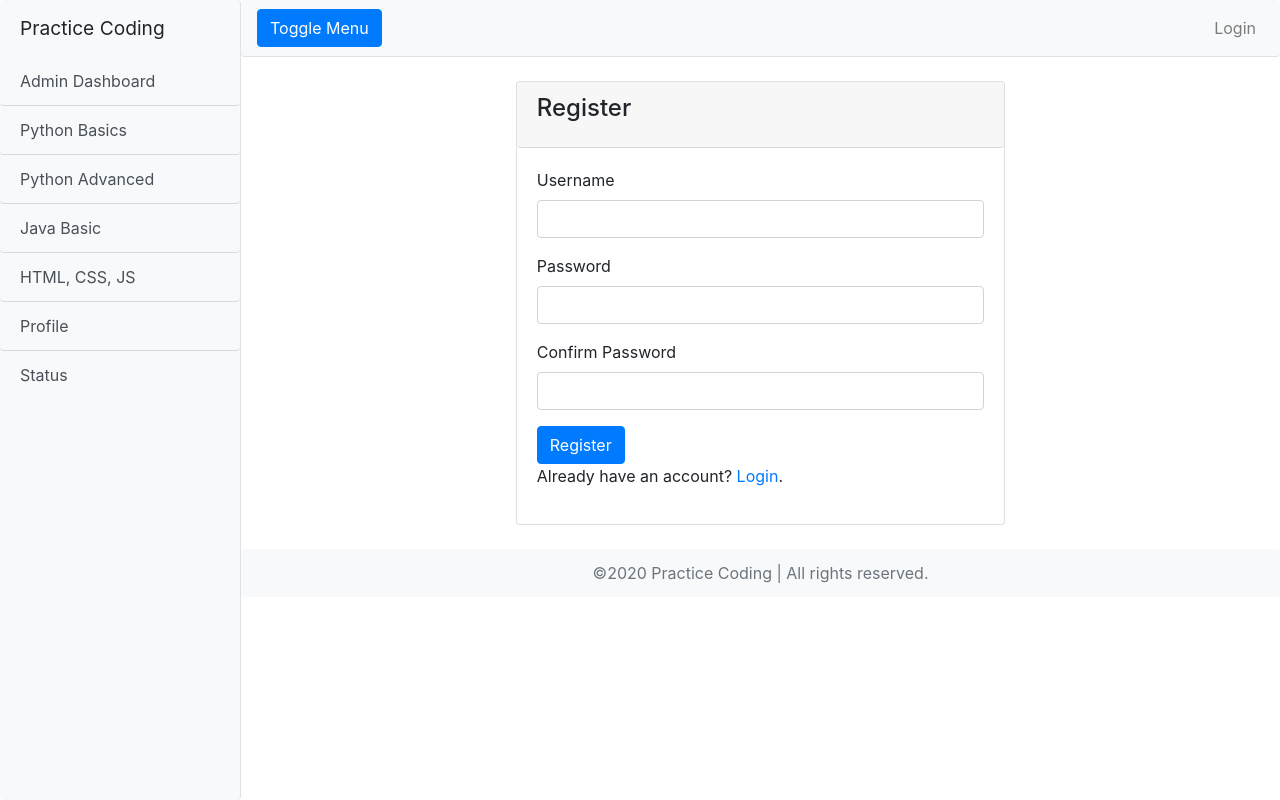
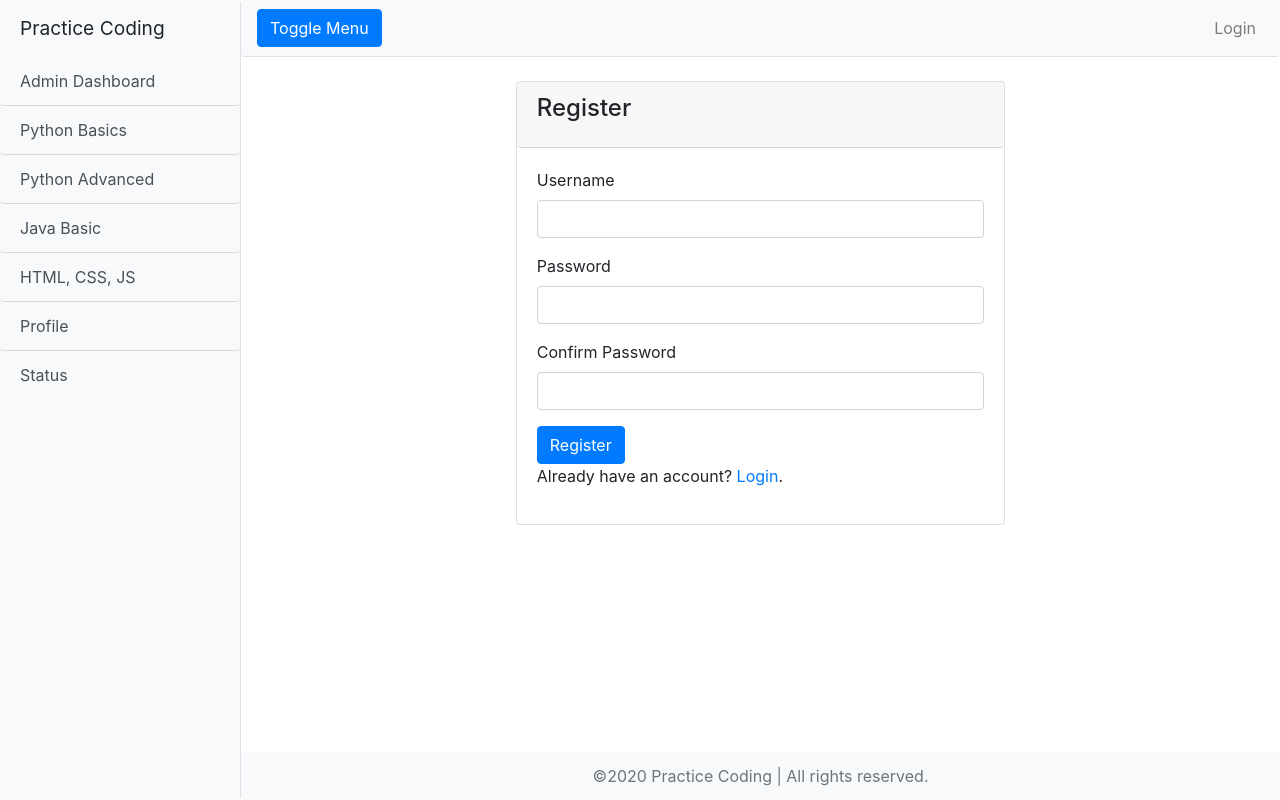
Before and after one commit to Simple2B/Avantika, a Flask app: page /register in a window 1280 px wide. Run offline with Flask 2, Linux system fonts and the light colour scheme; some libraries are stand-ins or nearby versions.

Commit message:
Footer To Bottom

```diff
--- a/app/templates/base.html
+++ b/app/templates/base.html
@@ -37,12 +37,13 @@
     <!-- /#sidebar-wrapper -->
 
     <!-- Page Content -->
-  <div id="page-content-wrapper">
+    <div id="page-content-wrapper" class='d-flex flex-column'>
 
       <nav class="navbar navbar-expand-lg navbar-light bg-light border-bottom">
         <button class="btn btn-primary" id="menu-toggle">Toggle Menu</button>
 
-      <button class="navbar-toggler" type="button" data-toggle="collapse" data-target="#navbarSupportedContent" aria-controls="navbarSupportedContent" aria-expanded="false" aria-label="Toggle navigation">
+        <button class="navbar-toggler" type="button" data-toggle="collapse" data-target="#navbarSupportedContent"
+          aria-controls="navbarSupportedContent" aria-expanded="false" aria-label="Toggle navigation">
           <span class="navbar-toggler-icon"></span>
         </button>
 
@@ -86,7 +87,7 @@
 
       </div> <!-- /#container-fluid -->
       <!-- Footer-->
-    <footer>
+      <footer class='footer' style="margin-top:auto">
         <div class="container-fluid bg-light py-2">
 
           <!-- Copyrights -->
@@ -107,7 +108,7 @@
   {% block scripts %}{% endblock %}
   <!-- Menu Toggle Script -->
   <script>
-    $("#menu-toggle").click(function(e) {
+    $("#menu-toggle").click(function (e) {
       e.preventDefault();
       $("#wrapper").toggleClass("toggled");
     });
```
Lines whose indentation alone changed are shown as unchanged.
